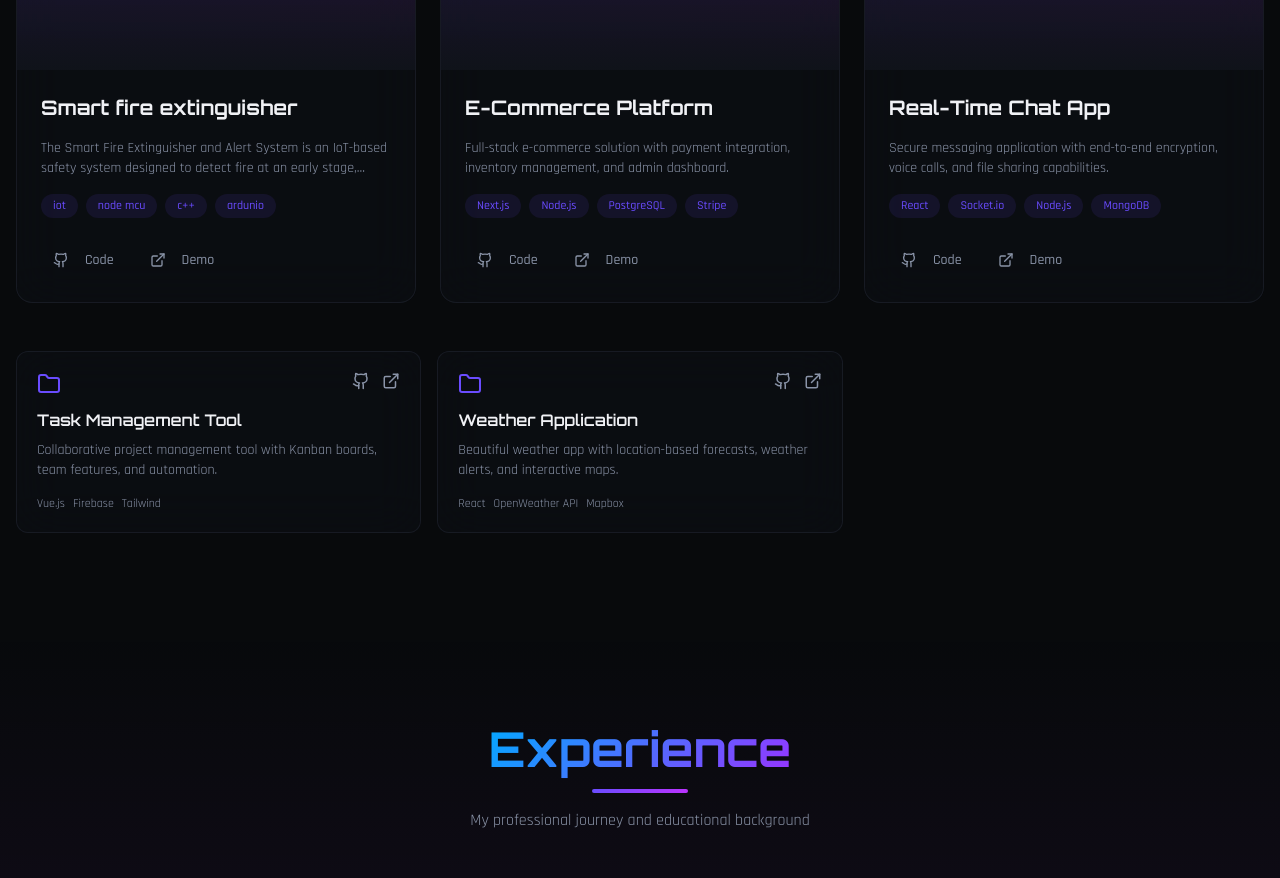
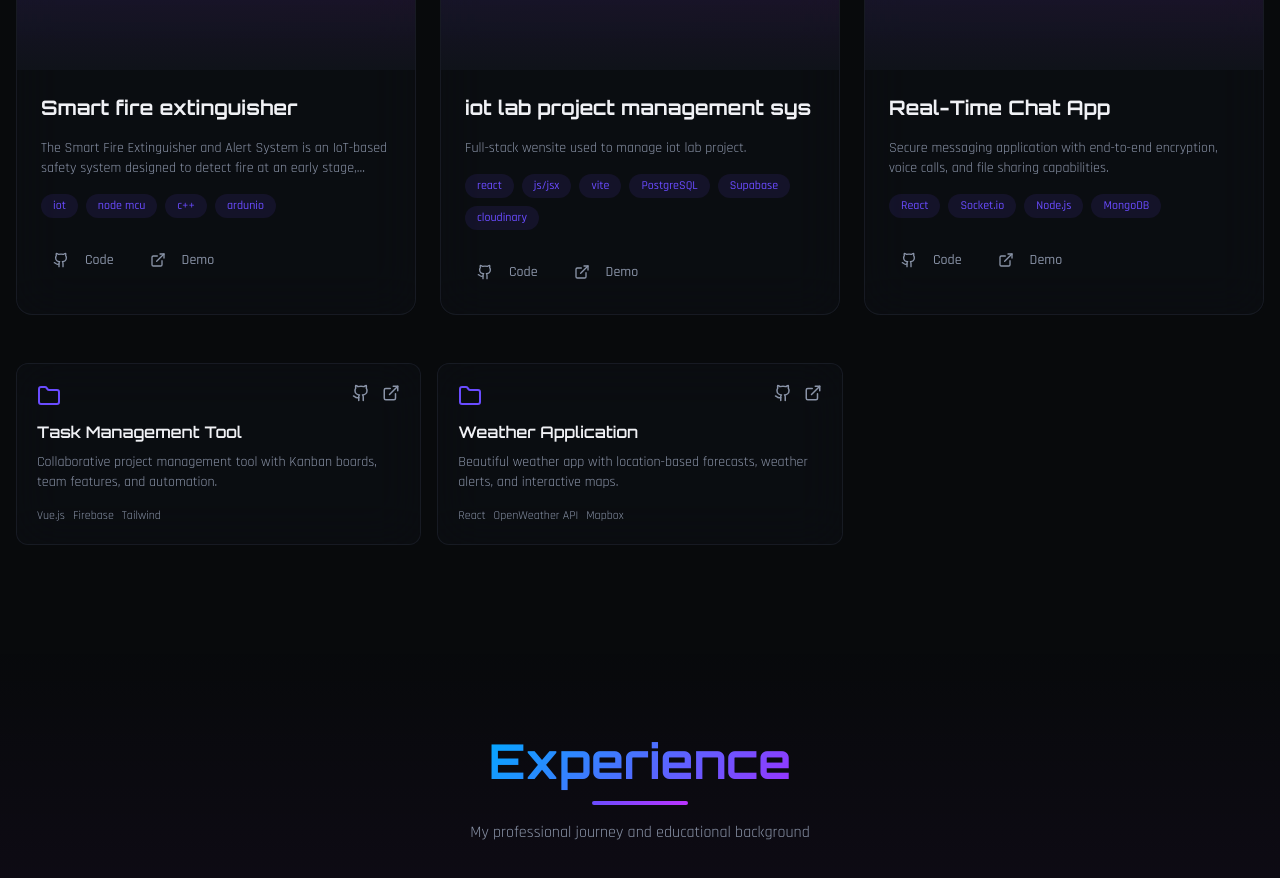
Before and after one commit to omrawatw/omrawat-portfolio, a React (Vite) app: page / in a window 1280 px wide. Shown: the part 2867-3745 px from the top of the page. Built offline with nearby package versions, Linux system fonts and the light colour scheme.

Commit message:
Update Projects.tsx

```diff
--- a/src/components/Projects.tsx
+++ b/src/components/Projects.tsx
@@ -13,13 +13,13 @@ const projects = [
     featured: true,
   },
   {
-    title: "E-Commerce Platform",
+    title: "iot lab project management sys",
     description:
-      "Full-stack e-commerce solution with payment integration, inventory management, and admin dashboard.",
-    tech: ["Next.js", "Node.js", "PostgreSQL", "Stripe"],
+      "Full-stack wensite used to manage iot lab project.",
+    tech: ["react","js/jsx", "vite", "PostgreSQL", "Supabase","cloudinary"],
     image: null,
     github: "#",
-    live: "#",
+    live: "https://omrawat.com",
     featured: true,
   },
   {
```
